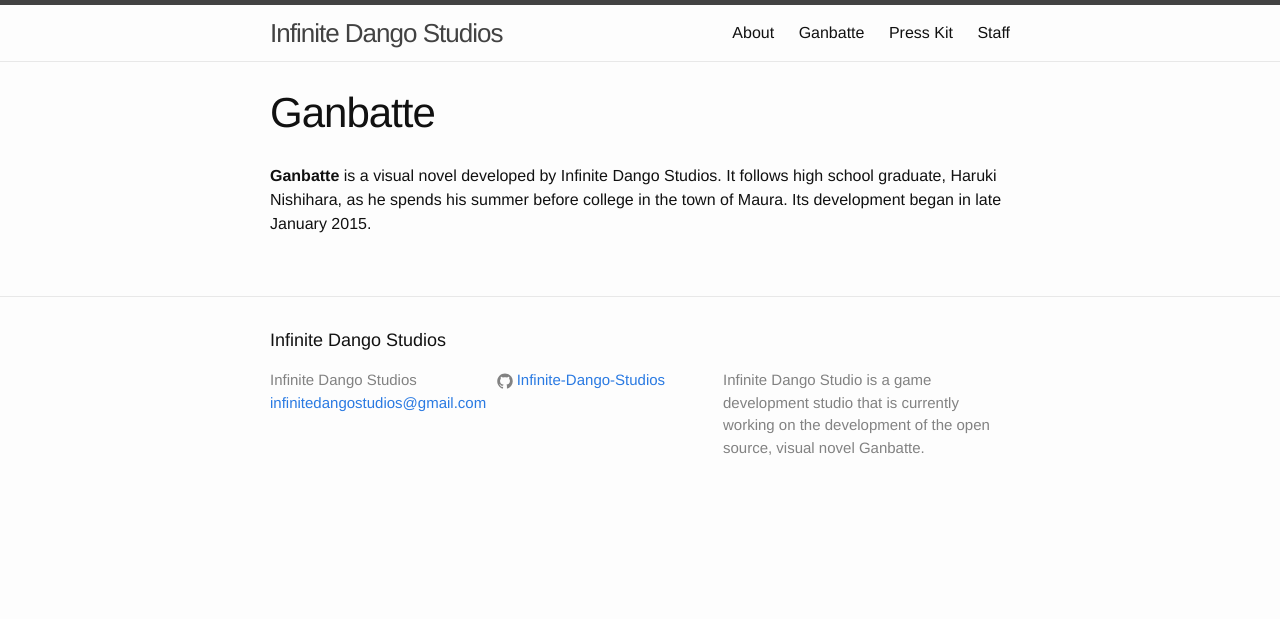
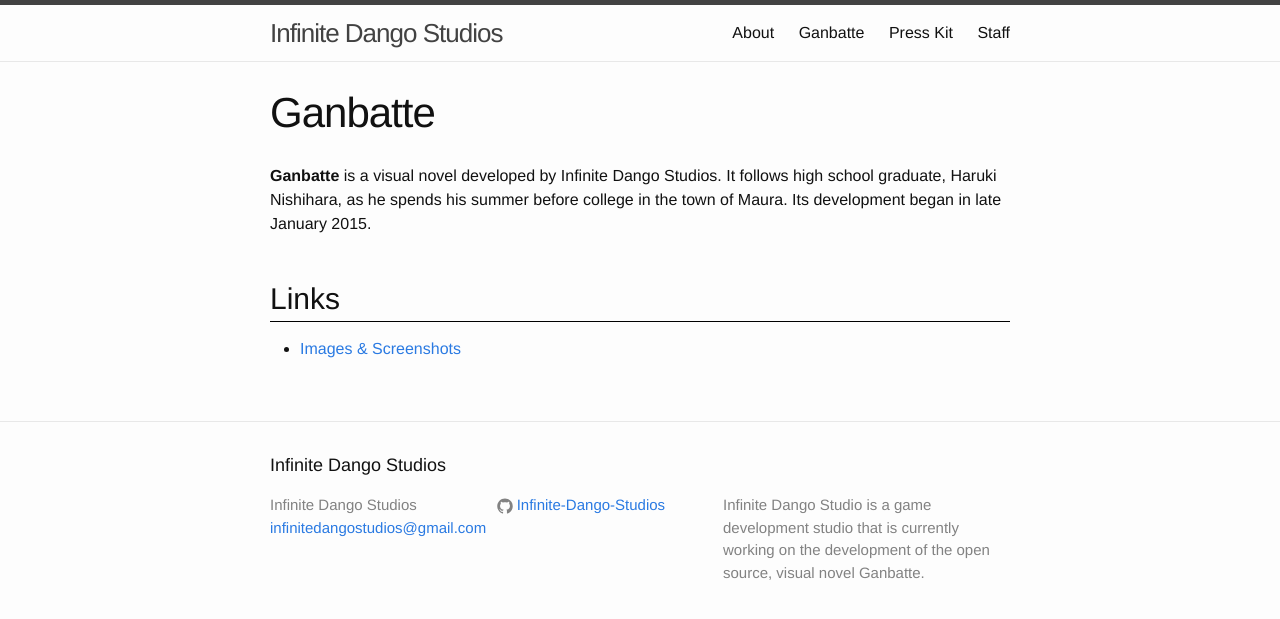
Before and after one commit to Infinite-Dango-Studios/Infinite-Dango-Studios.github.io, a Jekyll site: the page built from ganbatte/index.md, in a window 1280 px wide. Shown: the top 619 px of the page. Built offline with Jekyll 4.4.1, drawn with Linux system fonts in a browser that asks for light colours.

Commit message:
Added link to Ganbatte images page
Added a links section to the Ganbatte page with a link to the images
page for Ganbatte.

```diff
--- a/ganbatte/index.md
+++ b/ganbatte/index.md
@@ -6,3 +6,6 @@
 ---
 
 **Ganbatte** is a visual novel developed by Infinite Dango Studios. It follows high school graduate, Haruki Nishihara, as he spends his summer before college in the town of Maura. Its development began in late January 2015.
+
+# Links
+- [Images & Screenshots](/ganbatte/images/)
```
